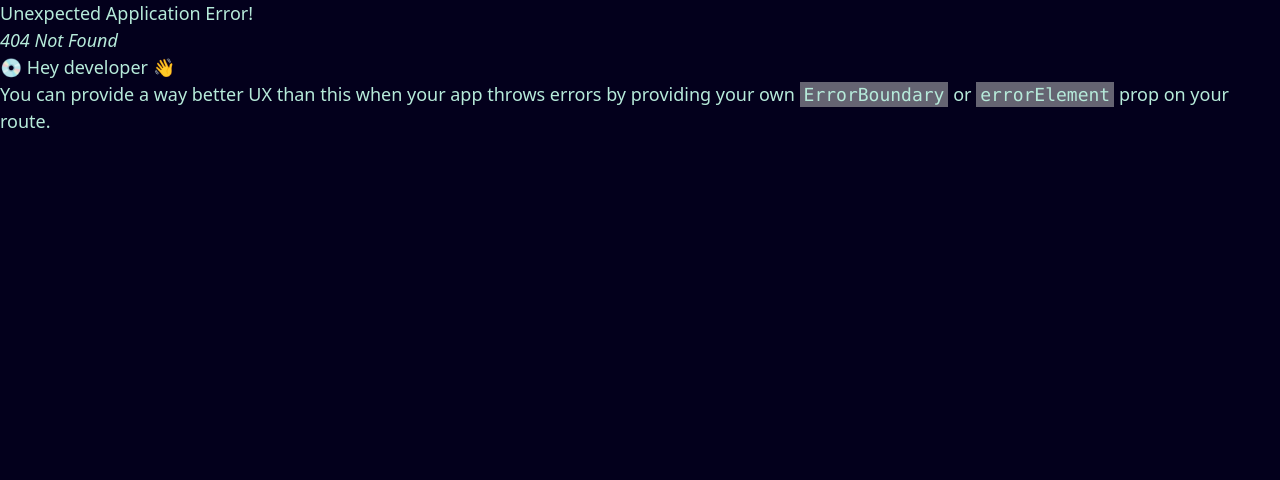
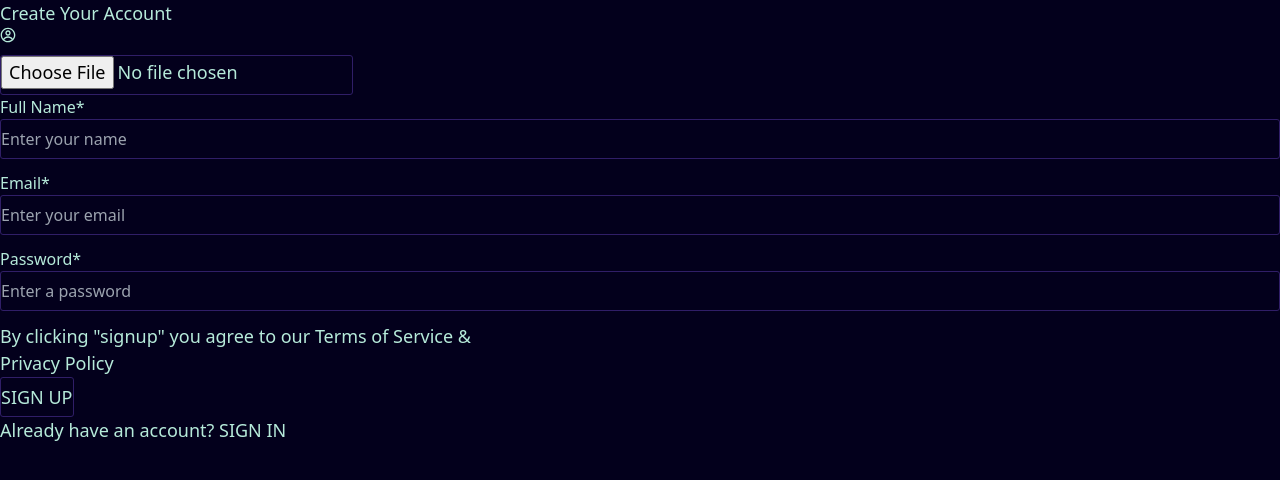
Before and after one commit to MahatoAmaR2/E-LEARNING, a React (Vite) app: page /signup in a window 1280 px wide. Before the commit this address had no page. Shown: the top 480 px of the page. Built offline with nearby package versions, Linux system fonts and the light colour scheme.

Commit message:
SIgnup and Signin page

```diff
--- a/package.json
+++ b/package.json
@@ -12,6 +12,7 @@
   "dependencies": {
     "react": "^18.3.1",
     "react-dom": "^18.3.1",
+    "react-hook-form": "^7.53.0",
     "react-icons": "^5.3.0",
     "react-router-dom": "^6.26.2"
   },
--- a/src/App.jsx
+++ b/src/App.jsx
@@ -12,16 +12,21 @@ import { About } from "./pages/About";
 import { Course } from "./pages/Courses";
 import { Contact } from "./pages/Contact";
 import { Teacher } from "./pages/Teachers";
+import { Signup } from "./pages/Signup";
+import { Signin } from "./pages/Signin";
 
 const router = createBrowserRouter(
   createRoutesFromElements(
-    <Route path="/" element={<Layout />}>
-      <Route path="" element={<Home />} />
-      <Route path="about" element={<About />} />
-      <Route path="courses" element={<Course />} />
-      <Route path="contact" element={<Contact />} />
-      <Route path="teachers" element={<Teacher />} />
-    </Route>
+    // <Route path="/" element={<Layout />}>
+    //   <Route path="" element={<Home />} />
+    //   <Route path="about" element={<About />} />
+    //   <Route path="courses" element={<Course />} />
+    //   <Route path="contact" element={<Contact />} />
+    //   <Route path="teachers" element={<Teacher />} />
+    // </Route>
+
+    <Route path="/signup" element={<Signup/>}/>
+    // <Route path="/signin" element={<Signin/>}/>
   )
 );
 function App() {
--- a/src/components/header/Header.jsx
+++ b/src/components/header/Header.jsx
@@ -1,4 +1,4 @@
-import { NavLink } from "react-router-dom";
+import { NavLink , Link} from "react-router-dom";
 import { IoSearchSharp } from "react-icons/io5";
 
 function Header() {
@@ -53,7 +53,7 @@ function Header() {
               className={({ isActive }) =>
                 `block py-2 pr-4 pl-3 duration-200 ${
                   isActive ? "text-[#5B8FB9]" : "text-green-200"
-                 } hover:text-sky-700 lg:p-0
+                } hover:text-sky-700 lg:p-0
               `
               }
             >
@@ -74,16 +74,22 @@ function Header() {
             </NavLink>
           </li>
           <li className="flex items-center  w-[250px] h-[45px] rounded-md px-1 bg-green-200 cursor-pointer">
-              <span className="text-[#301E67] px-1 text-[20px]"><IoSearchSharp/></span>
-              <input type="text" placeholder="Search Course "
+            <span className="text-[#301E67] px-1 text-[20px]">
+              <IoSearchSharp />
+            </span>
+            <input
+              type="text"
+              placeholder="Search Course "
               className="bg-transparent outline-none border-none  text-[#301E67] font-normal px-2 overflow-auto text-[16px]"
-              />
+            />
           </li>
         </ul>
         <div>
-          <button
-          className="border border-green-200 text-green-200 text-[18px] rounded-md px-3 py-[10px] cursor-pointer font-normal hover:border-green-300 hover:text-green-300 "
-          >Login / Register</button>
+          <button className="border border-green-200 text-green-200 text-[18px] rounded-md px-3 py-[10px] cursor-pointer font-normal hover:border-green-300 hover:text-green-300 ">
+            <Link to='/signup'>
+            Login / Register
+            </Link>
+          </button>
         </div>
       </nav>
     </>
--- /dev/null
+++ b/src/pages/Signin.jsx
@@ -0,0 +1,35 @@
+import { Link } from "react-router-dom";
+import Input from "./input";
+function Signin() {
+  return (
+    <>
+      <div className="flex justify-center items-center h-screen ">
+        <form
+          action=""
+          className="w-[30%]  shadow-[0_35px_60px_-15px_#301E67] p-4 rounded-md"
+        >
+          <h2 className="text-center text-[28px] mb-4">
+            SIgn In To Your Account
+          </h2>
+          <Input label="Email*" placeholder="Enter your email" />
+          <Input label="Password*" placeholder="Enter a password" />
+          <p className="text-[12px] mb-2 underline text-sky-700">
+            <Link to="">FORGOT PASSWORD?</Link>
+          </p>
+          <input
+            type="submit"
+            value="SIGN IN"
+            className="w-full bg-green-300 hover:bg-green-400 text-[#301E67] font-bold text-[16px] cursor-pointer mb-3"
+          />
+          <p className="text-[16px] text-center mb-2">
+            Don't have an account?{" "}
+            <Link to="/signup" className="text-[12px] text-sky-700 underline">
+              SIGN UP
+            </Link>
+          </p>
+        </form>
+      </div>
+    </>
+  );
+}
+export { Signin };
--- /dev/null
+++ b/src/pages/Signup.jsx
@@ -0,0 +1,62 @@
+import { CgProfile } from "react-icons/cg";
+import { Link } from "react-router-dom";
+import Input from "./input";
+
+function Signup({ avatarUrl }) {
+  return (
+    <>
+      <form className="flex justify-center items-center w-full h-screen ">
+        <div className="flex flex-col  w-[30%] shadow-[0_35px_60px_-15px_#301E67] p-4 rounded-md">
+          <p className="text-center text-[28px] mb-5 font-semibold">
+            Create Your Account
+          </p>
+          <label htmlFor="avatar" className="avatar mx-auto ">
+            {avatarUrl ? (
+              <img
+                src={avatarUrl}
+                alt="User Avatar"
+                className="w-24 h-24 rounded-full"
+              />
+            ) : (
+              <span>
+                <CgProfile className="w-20 h-20 rounded-full" />
+              </span>
+            )}
+          </label>
+          <input type="file" className="hidden mb-4" id="avatar" required />
+          <Input label="Full Name*" placeholder="Enter your name"/>
+          <Input label="Email*" placeholder="Enter your email"/>
+          <Input label="Password*" placeholder="Enter a password"/>
+          <div className="text-[13px] text-gray-400 text-center mt-2 mb-4">
+            <p>
+              By clicking "signup" you agree to our{" "}
+              <Link to="" className="text-sky-700 underline">
+                Terms of Service{" "}
+              </Link>
+              &
+            </p>
+            <p className="mt-1">
+              <Link to="" className="text-sky-700 underline">
+                Privacy Policy
+              </Link>
+            </p>
+          </div>
+          <input
+            type="submit"
+            value="SIGN UP"
+            className="bg-green-300 hover:bg-green-400 text-[#301E67] font-bold text-[16px] cursor-pointer mb-3"
+          />
+          <p className="text-[16px] text-center mb-2">
+            Already have an account?{" "}
+            <Link to="/signin" className="text-[12px] text-sky-700 underline">
+              {" "}
+              SIGN IN
+            </Link>
+          </p>
+        </div>
+      </form>
+    </>
+  );
+}
+
+export { Signup };
--- /dev/null
+++ b/src/pages/input.jsx
@@ -0,0 +1,22 @@
+import "./pagecss/Input.css"
+import { forwardRef } from "react";
+
+const Input = forwardRef(function Input(
+  { label, type = "text", className = "", ...props },
+  ref
+) {
+  return (
+    <label className={className} >
+      {label}
+
+      <input
+        type={type}
+        className={`mt-1 px-3 ${className}`}
+        ref={ref}
+        {...props}
+      />
+    </label>
+  );
+});
+
+export default Input;
--- /dev/null
+++ b/src/pages/pagecss/Input.css
@@ -0,0 +1,18 @@
+label{
+    margin-bottom:  12px;
+    display: flex;
+    flex-direction: column;
+    font-size: 16px;
+}
+input {
+    background: transparent;
+    border: 1px solid ;
+    border-color: #301E67;
+    border-radius: 3px;
+    height: 40px;
+}
+input:focus{
+    background:  #20153f;
+    border: 1px solid ;
+    outline: none;
+}
```
Also changed, not shown: src/components/footer/Footer.jsx (+16 -13 lines), 1 other file (tests, documents, lock files or other folders).
